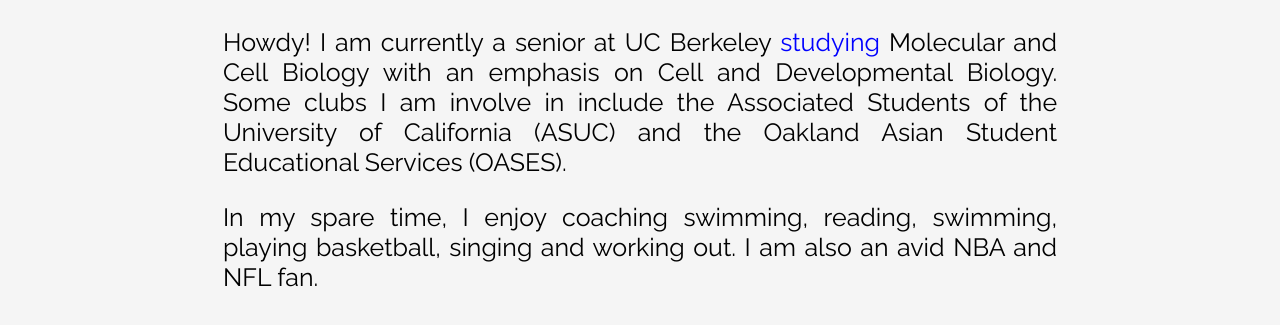
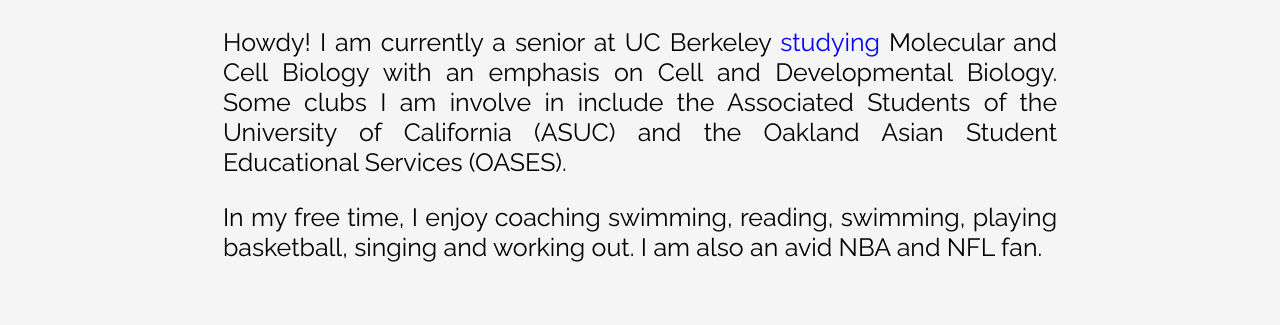
Before and after one commit to anthonyyeung/anthonyyeung.github.io, a plain HTML site: page index.html in a window 1280 px wide. Shown: the part 537-862 px from the top of the page. Drawn offline with Linux system fonts and the light colour scheme; a web font is replaced by a local one.

Commit message:
Update index.html

```diff
--- a/index.html
+++ b/index.html
@@ -50,7 +50,7 @@
         Associated Students of the University of California (ASUC) and the Oakland Asian Student Educational Services (OASES).
       </p>
         <p>
-        In my spare time, I enjoy coaching swimming, reading, swimming, playing basketball, singing and working out. I am also an avid NBA and
+        In my free time, I enjoy coaching swimming, reading, swimming, playing basketball, singing and working out. I am also an avid NBA and
         NFL fan.
       </p>
       </div>
```
